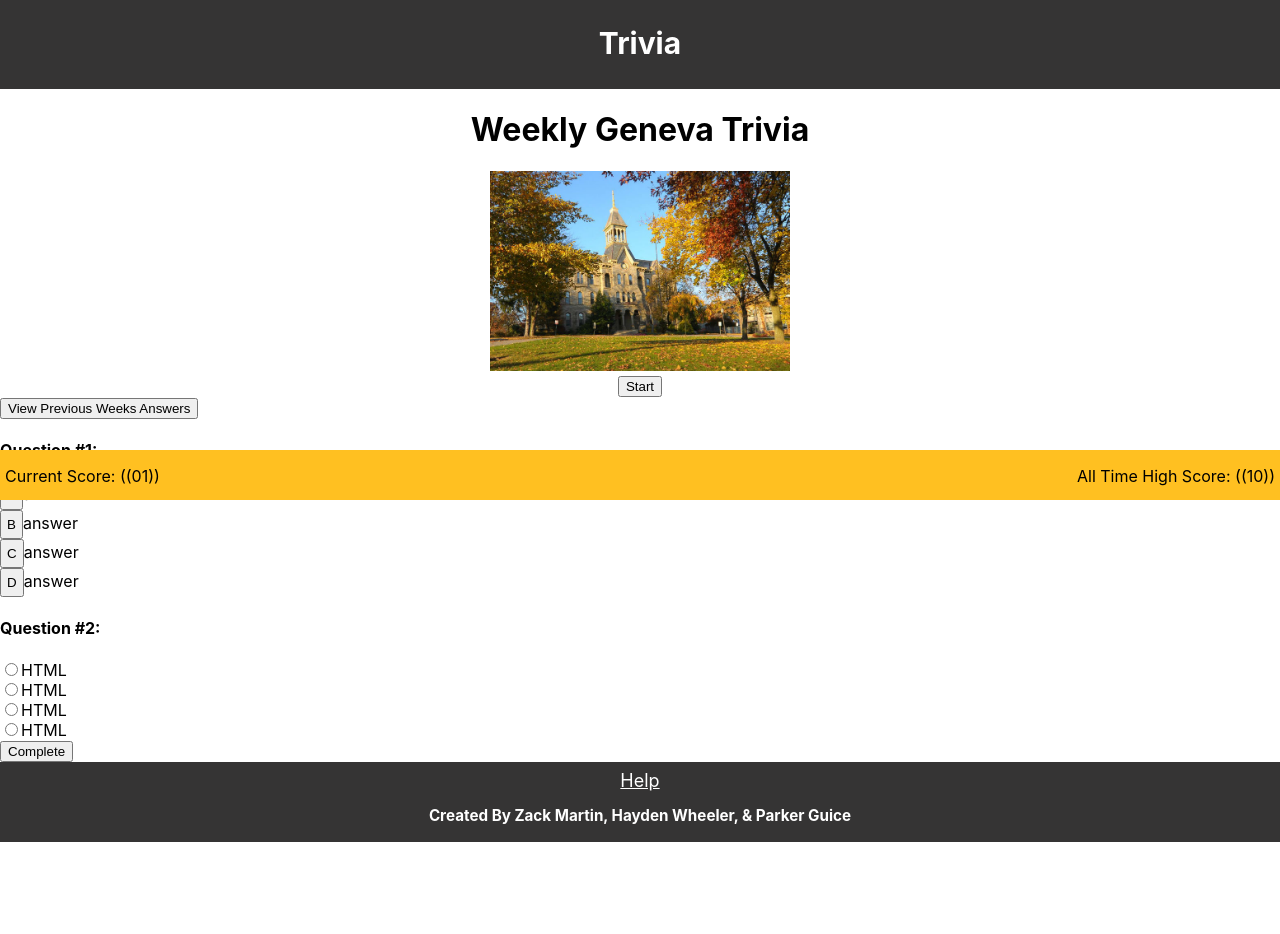
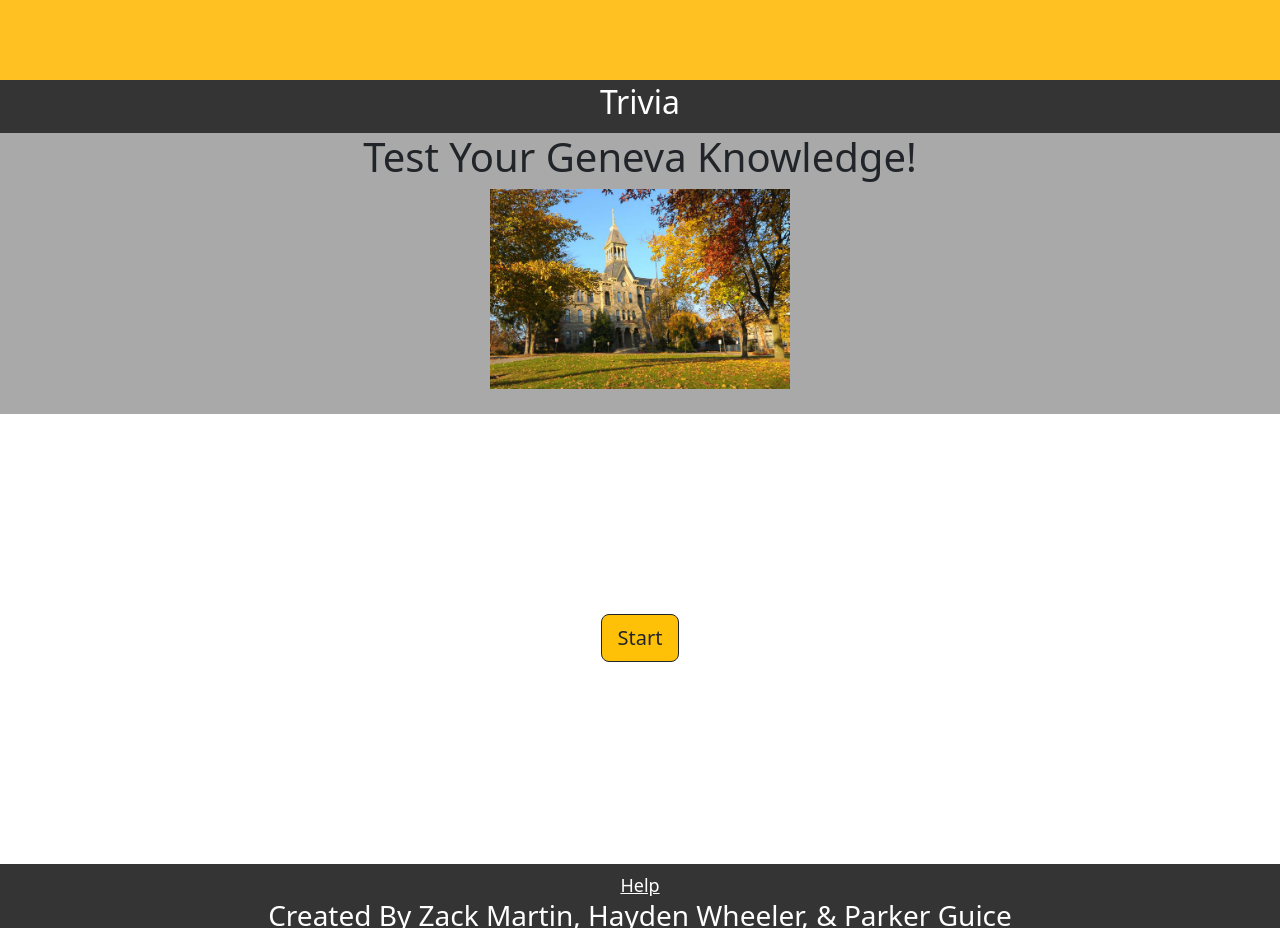
Before and after one commit to cscprof/CSC483_2023_Team3, a React (Create React App) app in the folder frontend/: page /trivia in a window 1280 px wide. Shown: the part 300-1234 px from the top of the page. Before the commit the page ends 1142 px from the top, so only its background shows below. Built offline with nearby package versions, Linux system fonts and the light colour scheme.

Commit message:
trivia function cleanup

```diff
--- a/frontend/src/assets/Buildings/Studentcenter.css
+++ b/frontend/src/assets/Buildings/Studentcenter.css
@@ -15,17 +15,28 @@
 }
 
 #factList {
-    text-align: center;
+    position: relative;
+    list-style-position: inside;
     font-size: 1.25rem;
+    list-style-type: disc;
+
+}
+
+.fun {
+    margin-left: auto !important;
+    margin-right: auto !important;
 }
 
 #imgPlace {
     text-align: center;
 }
 
+.notable {
+    text-align: center;
+}
+
 .jumboSC {
     text-align: center;
-    align-content: center;
     background-color: rgb(255, 192, 33);
     padding: 1rem 0rem 1rem 0;
     font-size: 2.25rem;
@@ -35,7 +46,7 @@
 }
 
 .noteList {
-    text-align: center;
+
     font-size: 1.5rem;
 }
 
--- a/frontend/src/assets/home.css
+++ b/frontend/src/assets/home.css
@@ -5,6 +5,7 @@
     font-size: 2.25rem;
     width: 100%;
     color: white;
+    height: 300px;
 }
 
 .map {
--- a/frontend/src/assets/trivia.css
+++ b/frontend/src/assets/trivia.css
@@ -7,22 +7,21 @@
     text-align: center;
 }
 
-.footer {
-   background:  rgb(255, 192, 33);
-   position: fixed;
-   left: 0;
-   right: 0;
-   bottom: 0;
-   height: 50px;
+#btnOof {
+    margin: 150px auto 150px auto;
 }
 
-.footer span {
-    float: right;
-    padding-right: 5px;
+.woah {
+    background-color: #a3a3a3ed;
 }
 
-.footer p {
-    padding-left: 5px;
+
+.hidden {
+    display: none;
+}
+
+.results {
+    margin: 0 auto 0 auto;
 }
 
 .startButton {
@@ -37,15 +36,13 @@
     padding: 5px;
 }
 
-.questions h1 {
-
+.quizArea {
+    padding-top: 50px;
+    margin-left: auto;
+    margin-right: auto;
+    text-align: center;
+    margin: 25px auto 50px auto;
+    font-size: 2rem;
+    min-height: 400px;
+    background-color: white;
 }
-
-.jumbo {
-    text-align: center;
-    background-color: rgb(255, 192, 33);
-    padding: 1rem 0rem 1rem 0;
-    font-size: 2.25rem;
-    width: 100%;
-    color: white;
-}
--- a/frontend/src/components/Buildings/Studentcenter.jsx
+++ b/frontend/src/components/Buildings/Studentcenter.jsx
@@ -23,18 +23,19 @@
             <div className="col">
               <h1 className="sectTitle">Notable Features</h1>
               <ul className="noteList">
-                <li>Fact 1: AAAAAAAAAAAAAAAAAAAAAAAAAAAAAAAA</li>
-                <li>Fact 1: AAAAAAAAAAAAAAAAAAAAAAAAAAAAAAAA</li>
-                <li>Fact 1: AAAAAAAAAAAAAAAAAAAAAAAAAAAAAAAA</li>
-                <li>Fact 1: AAAAAAAAAAAAAAAAAAAAAAAAAAAAAAAA</li>
-                <li>Fact 1: AAAAAAAAAAAAAAAAAAAAAAAAAAAAAAAA</li>
-                <li>Fact 1: AAAAAAAAAAAAAAAAAAAAAAAAAAAAAAAA</li>
-                <li>Fact 1: AAAAAAAAAAAAAAAAAAAAAAAAAAAAAAAA</li>
-                <li>Fact 1: AAAAAAAAAAAAAAAAAAAAAAAAAAAAAAAA</li>
+                <li><b>Skye Lounge: </b>A useful study area on campus for all students. Balconies off Skye Lounge and the Brig feature a beautiful overlook the Beaver River and the valley.</li>
+                <li><b>The Brigadoon, AKA the “Brig”:</b> An alternative dining facility to the cafeteria, with a variety of convenient food options. The Brig also contains the Riverview Café, which proudly brews Starbucks Coffee.</li>
+                <li><b>The Campus Bookstore.</b></li>
+                <li><b>The Center for Calling and Career:</b> This office works with all students from their first year through graduation, helping them to discover and develop their calling and vocation. Services offered here include career coaching, internship and job search assistance, help with resume writing, business etiquette and interview skills, and help with grad school admission.</li>
+                <li><b>The Student Success Center:</b> Academic support, tutoring, accommodations for students with disabilities, and other workshops and seminars are available through this department.</li>
+                <li><b>The Fitness Center:</b> Accessible to students, faculty, and staff with a college I.D. card, includes a variety of cardio machines, a spacious aerobic area for flexibility training, and well-equipped weight rooms with options ranging from free weights to state-of-the-art resistance equipment.</li>
+                <li><b>Mail and Print Services.</b></li>
+                <li><b>Other:</b> Residence Life, the Center for Student Engagement, Campus Ministry, Dean of Students, Off-Campus Study, and International Student Services offices.</li>
               </ul>
             </div>
 
             <div className="col" id="imgPlace">
+              <h1 className="sectTitle">    <br /> </h1>
               <img src="https://www.geneva.edu/campusmap/_assets/images/bld-studentcenter-4.jpg" alt="placeholder"></img>
             </div>
           </div>
@@ -42,16 +43,18 @@
         <div className="notable">
           <h1 className="sectTitle">Fun Facts!</h1>
 
-          <ul id="factList">
-            <li>Fact 1: AAAAAAAAAAAAAAAAAAAAAAAAAAAAAAAA</li>
-            <li>Fact 1: AAAAAAAAAAAAAAAAAAAAAAAAAAAAAAAA</li>
-            <li>Fact 1: AAAAAAAAAAAAAAAAAAAAAAAAAAAAAAAA</li>
-            <li>Fact 1: AAAAAAAAAAAAAAAAAAAAAAAAAAAAAAAA</li>
-            <li>Fact 1: AAAAAAAAAAAAAAAAAAAAAAAAAAAAAAAA</li>
-            <li>Fact 1: AAAAAAAAAAAAAAAAAAAAAAAAAAAAAAAA</li>
-            <li>Fact 1: AAAAAAAAAAAAAAAAAAAAAAAAAAAAAAAA</li>
-            <li>Fact 1: AAAAAAAAAAAAAAAAAAAAAAAAAAAAAAAA</li>
-          </ul>
+          <div className="fun">
+            <ul id="factList">
+              <li>Fact 1: Skye Lounge is Named After </li>
+              <li>Fact 1: AAAAAAAAAAAAAAAAAAAAAAAAAAAAAAAA</li>
+              <li>Fact 3: There is a Rock Climbing Wall Located In the Basement</li>
+              <li>Fact 1: AAAAAAAAAAAAAAAAAAAAAAAAAAAAAAAA</li>
+              <li>Fact 1: AAAAAAAAAAAAAAAAAAAAAAAAAAAAAAAA</li>
+              <li>Fact 1: AAAAAAAAAAAAAAAAAAAAAAAAAAAAAAAA</li>
+              <li>Fact 1: AAAAAAAAAAAAAAAAAAAAAAAAAAAAAAAA</li>
+              <li>Fact 1: AAAAAAAAAAAAAAAAAAAAAAAAAAAAAAAA</li>
+            </ul>
+          </div>
         </div>
         <div className="gallery">
           <h1 className="sectTitle">Gallery</h1>
--- a/frontend/src/components/trivia.jsx
+++ b/frontend/src/components/trivia.jsx
@@ -1,13 +1,93 @@
-import React from "react";
+import React, { useState } from "react";
 import Navbar from "./navbar";
 import Footer from "./footer";
-import '../assets/trivia.css';
+import { Modal, Button } from "react-bootstrap";
+import "../assets/trivia.css";
 import Logo from "../assets/images/trivia_image.jpg";
+import "bootstrap/dist/css/bootstrap.min.css";
+
 const Trivia = () => {
+    const questions = [
+        {
+            question: "In what year was Geneva College founded?",
+            options: ["1848", "1870", "1902", "1925"],
+            correctAnswer: "1848",
+        },
+        {
+            question: "Which department offers the Computer Science major at Geneva College?",
+            options: ["Mathematics", "Business", "Computer Science", "Psychology"],
+            correctAnswer: "Computer Science",
+        },
+        {
+            question: "What is the official mascot of Geneva College?",
+            options: ["Eagle", "Lion", "Bear", "Golden Tornado"],
+            correctAnswer: "Golden Tornado",
+        },
+        {
+            question: "Which building serves as the iconic centerpiece on Geneva College's campus?",
+            options: ["Old Main", "Library", "Science Building", "Athletic Center"],
+            correctAnswer: "Old Main",
+        },
+        {
+            question: "In which state is Geneva College located?",
+            options: ["Ohio", "New York", "Pennsylvania", "Indiana"],
+            correctAnswer: "Pennsylvania",
+        },
+    ];
+
+    const [currentQuestion, setCurrentQuestion] = useState(null);
+    const [userAnswers, setUserAnswers] = useState(Array(questions.length).fill(null));
+    const [score, setScore] = useState(null);
+    const [showResultsModal, setShowResultsModal] = useState(false);
+
+    const handleAnswer = (answer) => {
+        const newAnswers = [...userAnswers];
+        newAnswers[currentQuestion] = answer;
+        setUserAnswers(newAnswers);
+    };
+
+    const handleNextQuestion = () => {
+        if (currentQuestion < questions.length - 1) {
+            setCurrentQuestion((prevQuestion) => prevQuestion + 1);
+        }
+    };
+
+    const handlePrevQuestion = () => {
+        if (currentQuestion > 0) {
+            setCurrentQuestion((prevQuestion) => prevQuestion - 1);
+        }
+    };
+
+    const handleStart = () => {
+        setCurrentQuestion(0);
+    };
+
+    const handleSubmit = () => {
+        const newScore = userAnswers.reduce((acc, userAnswer, index) => {
+            if (userAnswer === questions[index].correctAnswer) {
+                return acc + 1;
+            }
+            return acc;
+        }, 0);
+        setScore(newScore);
+        setShowResultsModal(true);
+    };
+
+    const handleTryAgain = () => {
+        setCurrentQuestion(null);
+        setUserAnswers(Array(questions.length).fill(null));
+        setScore(null);
+        setShowResultsModal(false);
+    };
+
+    const handleCloseModal = () => {
+        setShowResultsModal(false);
+    };
+
     return (
         <div className="Trivia">
             <header>
-            <Navbar />
+                <Navbar />
                 <div className="jumbo">
                     <h1>EXPERIENCE Geneva</h1>
                 </div>
@@ -17,46 +97,105 @@
             </header>
 
             <main>
-                <h1 className="title">Weekly Geneva Trivia</h1>
-                <div className="imgMove">
-                <img src={Logo} className="triviaImage"></img>
+                <div className="woah">
+                    <h1 className="title">Test Your Geneva Knowledge!</h1>
+                    <div className="imgMove">
+                        <img src={Logo} className="triviaImage" alt="Trivia Logo" />
+                    </div>
+                    <div className="quizArea">
+                        {score === null && currentQuestion === null ? (
+                            <div>
+                                <button className="btn btn-warning btn-outline-dark btn-lg" id="btnOof" onClick={handleStart}>
+                                    Start
+                                </button>
+                            </div>
+                        ) : (
+                            <div>
+                                {currentQuestion !== null && (
+                                    <div className="questions">
+                                        <h4>{`Question #${currentQuestion + 1}: ${questions[currentQuestion].question}`}</h4>
+                                        {questions[currentQuestion].options.map((option, index) => (
+                                            <div key={index} className="custom-control custom-radio larger-radio">
+                                                <input
+                                                    type="radio"
+                                                    id={`radio${index}`}
+                                                    name={`question${currentQuestion}`}
+                                                    value={option}
+                                                    checked={userAnswers[currentQuestion] === option}
+                                                    onChange={() => handleAnswer(option)}
+                                                    className="custom-control-input"
+                                                />
+                                                <label htmlFor={`radio${index}`} className="custom-control-label larger-radio">
+                                                    {option}
+                                                </label>
+                                            </div>
+                                        ))}
+                                    </div>
+                                )}
+
+                                <div>
+                                    {currentQuestion !== null && (
+                                        <>
+                                            <button
+                                                className="btn btn-danger"
+                                                onClick={handlePrevQuestion}
+                                                disabled={currentQuestion === 0}
+                                            >
+                                                Previous Question
+                                            </button>
+                                            <button
+                                                className="btn btn-success"
+                                                onClick={handleNextQuestion}
+                                                disabled={currentQuestion === questions.length - 1}
+                                            >
+                                                Next Question
+                                            </button>
+                                        </>
+                                    )}
+
+                                    {currentQuestion === questions.length - 1 && (
+                                        <button className="btn btn-success" onClick={handleSubmit}>
+                                            Submit
+                                        </button>
+                                    )}
+                                </div>
+                            </div>
+                        )}
+                        {score !== null && (
+                            <div>
+                                <p className="score">Your Score: {score}/{questions.length}</p>
+                                <button className="btn btn-dark" onClick={() => setShowResultsModal(true)}>
+                                    View Results
+                                </button>
+                                <button className="btn btn-warning btn-outline-dark" onClick={handleTryAgain}>
+                                    Try Again
+                                </button>
+                            </div>
+                        )}
+                    </div>
                 </div>
-                    <div  className="startButton">
-                    <button>Start</button>
-                    </div>
-                    <button>View Previous Weeks Answers</button>
+            </main>
+            <Modal show={showResultsModal} onHide={handleCloseModal}>
+                <Modal.Header closeButton>
+                    <Modal.Title>Results</Modal.Title>
+                </Modal.Header>
+                <Modal.Body>
+                    {questions.map((question, index) => (
+                        <div key={index}>
+                            <p>{`Question #${index + 1}: ${question.question}`}</p>
+                            <p>{`Your Answer: ${userAnswers[index]}`}</p>
+                            <p>{`Correct Answer: ${question.correctAnswer}`}</p>
+                            <hr />
+                        </div>
+                    ))}
+                </Modal.Body>
+                <Modal.Footer>
+                    <Button variant="warning" onClick={handleTryAgain}>
+                        Try Again
+                    </Button>
+                </Modal.Footer>
+            </Modal>
 
-
-                <div className="questions">
-                    <h4>Question #1:</h4>
-                    <div><button>A</button><span>answer</span></div>
-                    <div><button>B</button><span>answer</span></div>
-                    <div><button>C</button><span>answer</span></div>
-                    <div><button>D</button><span>answer</span></div>
-
-                    <h4>Question #2:</h4>
-                    <div><input type="radio" id="2" name="question2" value="answer"></input>
-                    <label for="html">HTML</label></div>
-                    <div><input type="radio" id="2" name="question2" value="answer"></input>
-                    <label for="html">HTML</label></div>
-                    <div><input type="radio" id="2" name="question2" value="answer"></input>
-                    <label for="html">HTML</label></div>
-                    <div><input type="radio" id="2" name="question2" value="answer"></input>
-                    <label for="html">HTML</label></div>
-
-                </div>
-                <div>
-                    <button>Complete</button>
-                </div>
-
-
-
-                <div className="footer">
-                       <p>Current Score: ((01))<span>All Time High Score: ((10))</span></p>
-                </div>
-
-
-            </main>
             <footer>
                 <Footer />
             </footer>
```
